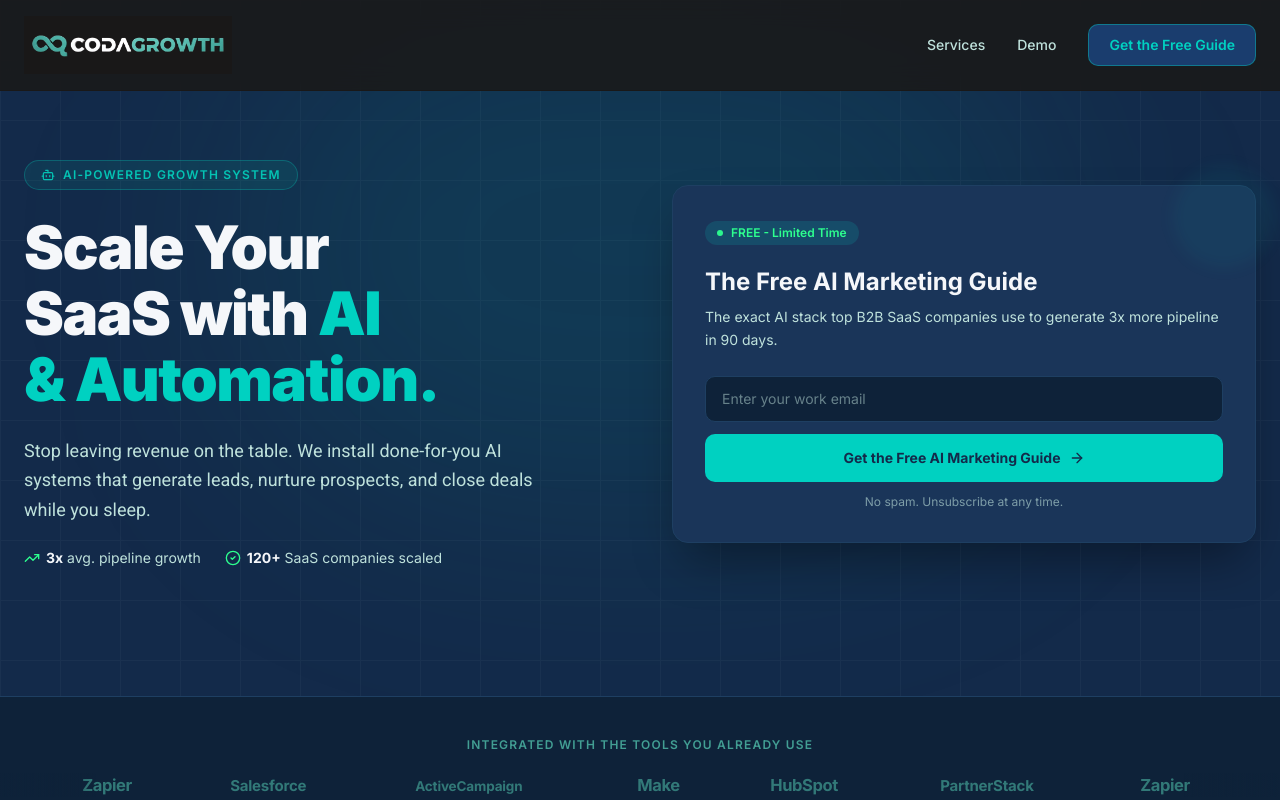
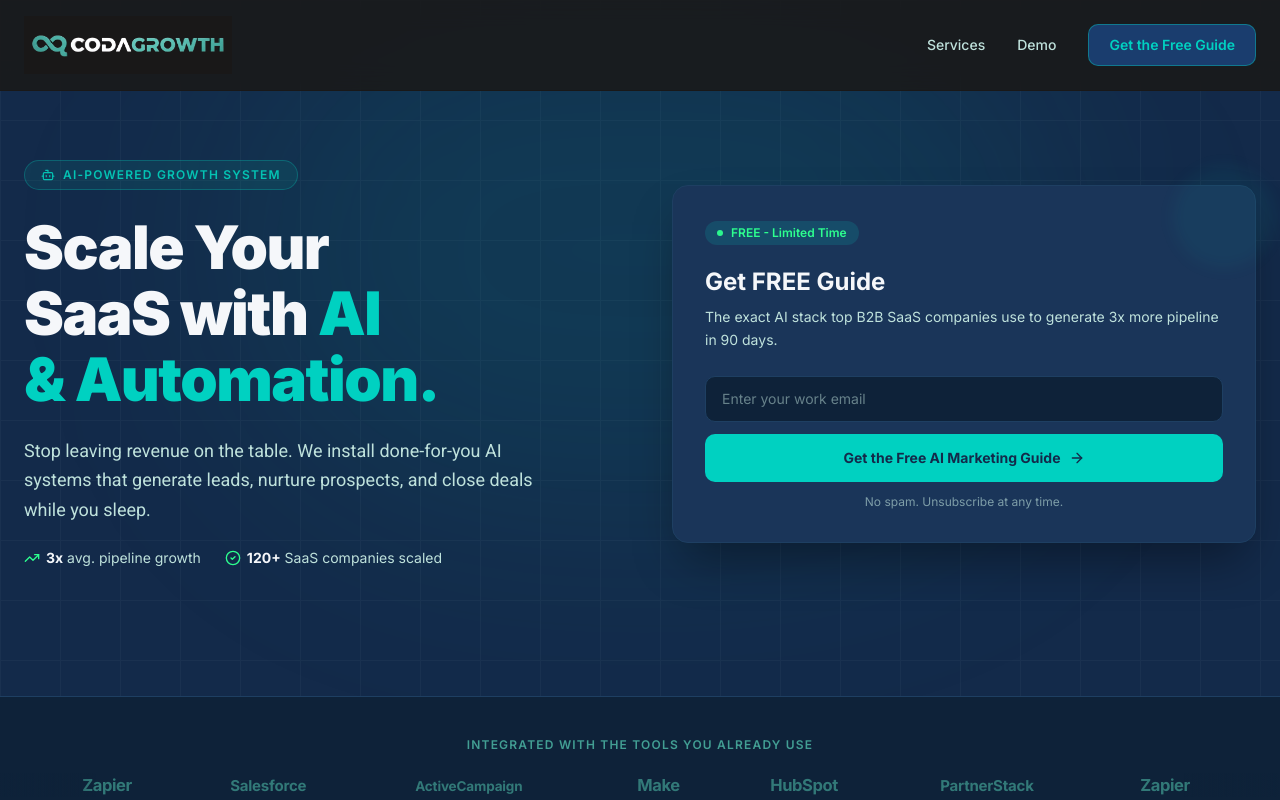
Before and after one commit to codagrowth/v0-coda-growth-web, a Next.js app: page / in a window 1280 px wide. Shown: the top 800 px of the page. Built offline with nearby package versions, Linux system fonts and the light colour scheme.

Commit message:
feat: update hero section headline to "Get FREE Guide"

```diff
--- a/components/hero-section.tsx
+++ b/components/hero-section.tsx
@@ -78,7 +78,7 @@ export function HeroSection() {
                 className="mb-2 text-2xl font-bold text-[#F5F7FA] leading-snug"
                 style={{ fontFamily: "Inter, sans-serif" }}
               >
-                The Free AI Marketing Guide
+                Get FREE Guide
               </h2>
               <p className="mb-6 text-sm text-[#BFE2DC] leading-relaxed">
                 The exact AI stack top B2B SaaS companies use to generate 3x more pipeline in 90 days.
```
